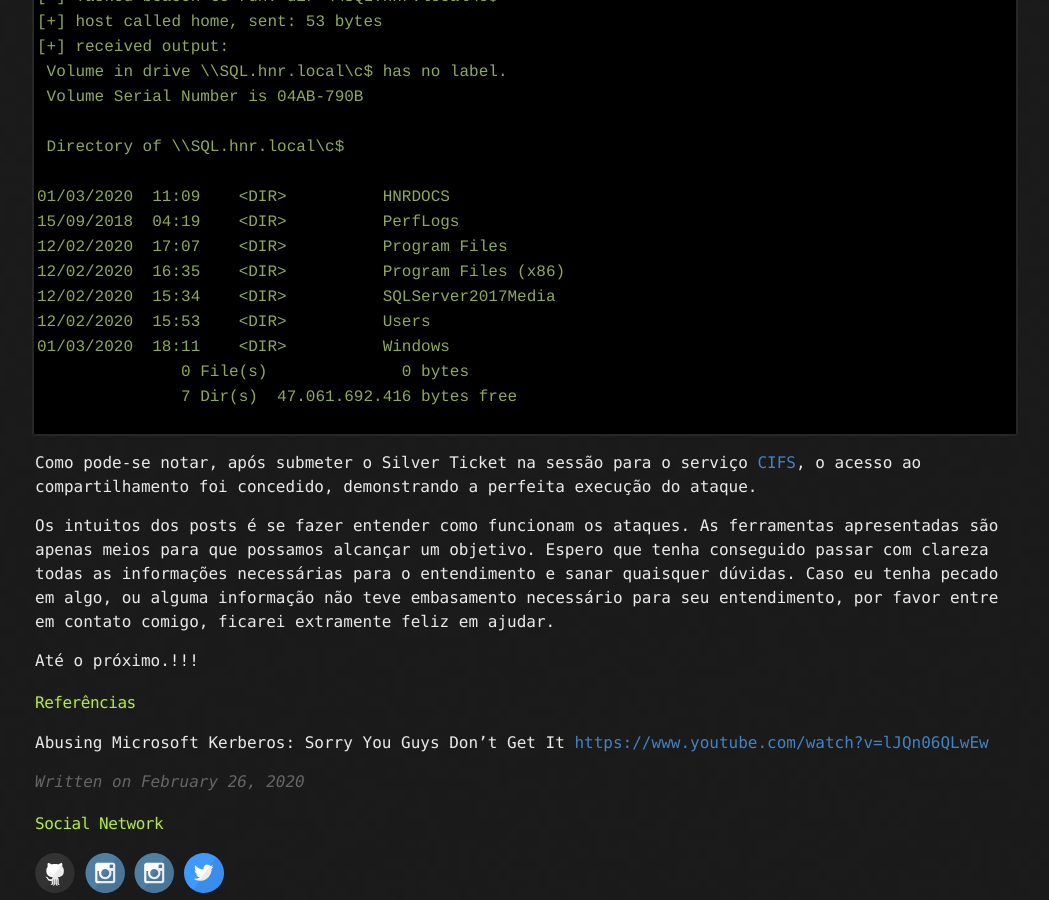
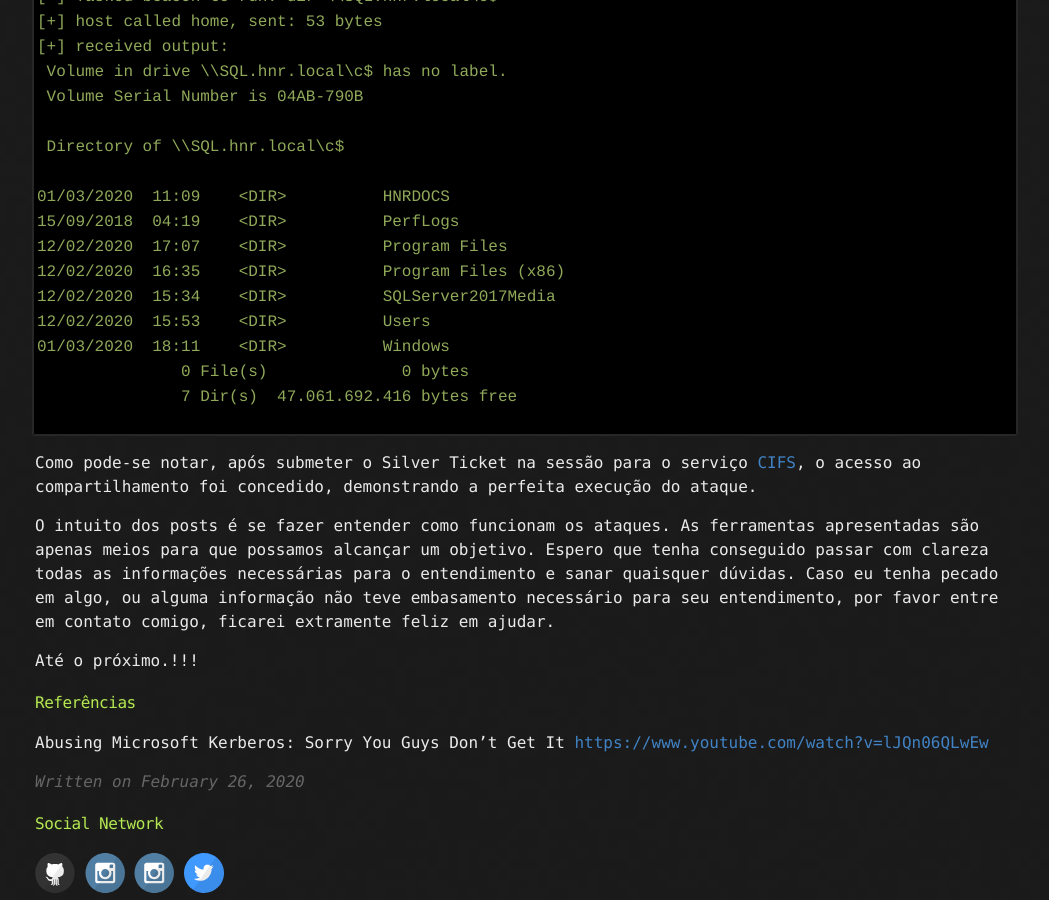
Before and after one commit to tuxtrack-zz/tuxtrack.github.io, a Jekyll site: the page built from _posts/2020-02-26-g&s.md, in a window 1280 px wide and 900 px high, scrolled down 5084 px. Shown: the whole window, without its empty margins (115-1164 px from the left). Built offline with Jekyll 4.4.1, drawn with Linux system fonts in a browser that asks for light colours.

Commit message:
Update 2020-02-26-g&s.md

```diff
--- a/_posts/2020-02-26-g&s.md
+++ b/_posts/2020-02-26-g&s.md
@@ -154,7 +154,7 @@
 
 Como pode-se notar, após submeter o Silver Ticket na sessão para o serviço [CIFS](https://pt.wikipedia.org/wiki/Server_Message_Block), o acesso ao compartilhamento foi concedido, demonstrando a perfeita execução do ataque.
 
-Os intuitos dos posts é se fazer entender como funcionam os ataques. As ferramentas apresentadas são apenas meios para que possamos alcançar um objetivo. Espero que tenha conseguido passar com clareza todas as informações necessárias para o entendimento e sanar quaisquer dúvidas. Caso eu tenha pecado em algo, ou alguma informação não teve embasamento necessário para seu entendimento, por favor entre em contato comigo, ficarei extramente feliz em ajudar.
+O intuito dos posts é se fazer entender como funcionam os ataques. As ferramentas apresentadas são apenas meios para que possamos alcançar um objetivo. Espero que tenha conseguido passar com clareza todas as informações necessárias para o entendimento e sanar quaisquer dúvidas. Caso eu tenha pecado em algo, ou alguma informação não teve embasamento necessário para seu entendimento, por favor entre em contato comigo, ficarei extramente feliz em ajudar.
 
 Até o próximo.!!!
 
```
